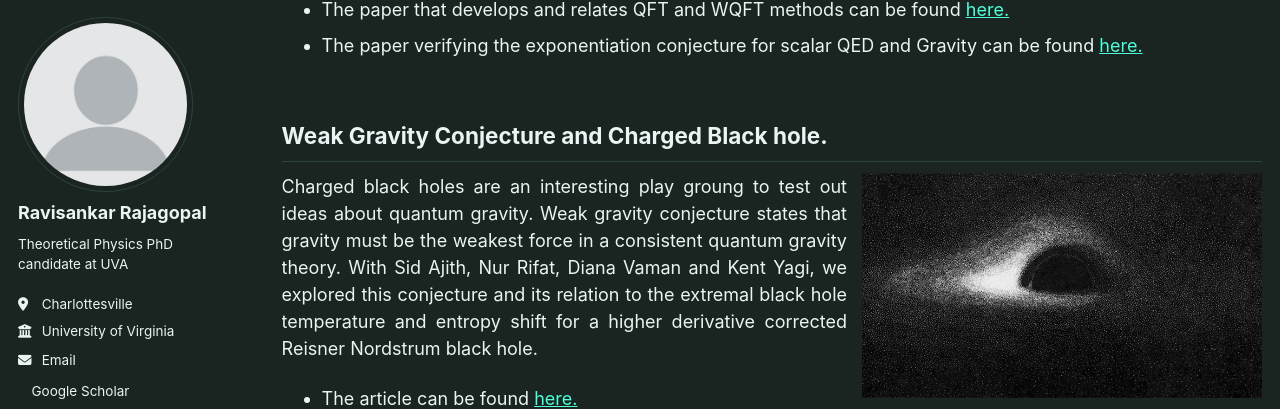
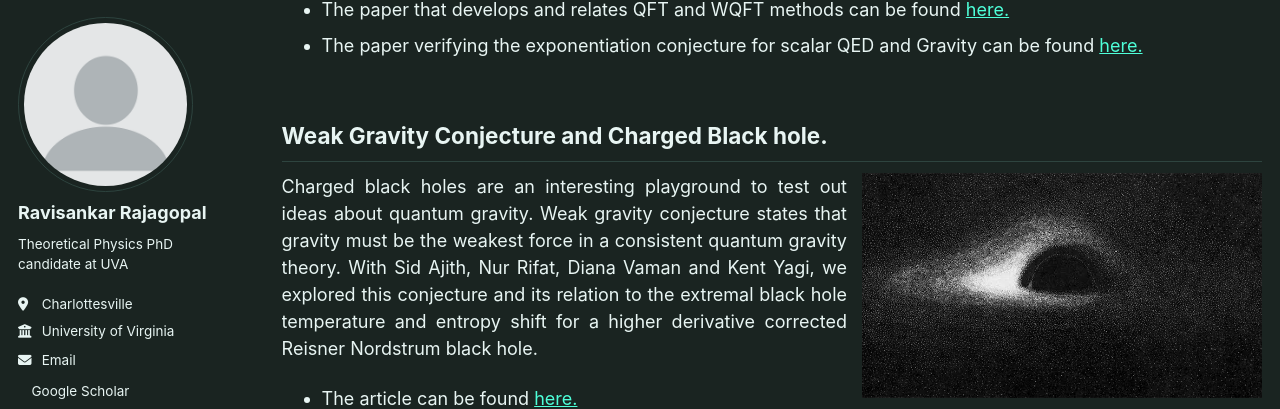
Before and after one commit to ravisankar712/ravisankar712.github.io, a Jekyll site: the page built from _pages/research.html, in a window 1280 px wide and 900 px high, scrolled down 853 px. Shown: the part 84-493 px from the top of the window. Built offline with Jekyll 4.4.1, drawn with Linux system fonts in a browser that asks for light colours; a style sheet for code colours, icons or effects is not loaded.

Commit message:
Update research.html

```diff
--- a/_pages/research.html
+++ b/_pages/research.html
@@ -44,7 +44,7 @@ the potential, where previous results only went up to three orders.
 <div style="overflow: hidden;">
   <img src="/images/blackhole.jpeg" style="float: right; margin: 0 0 10px 15px; width: 400px;">
   <p style="text-align: justify;">
-    Charged black holes are an interesting play groung to test out ideas about quantum gravity. Weak gravity conjecture states that gravity must be the weakest
+    Charged black holes are an interesting playground to test out ideas about quantum gravity. Weak gravity conjecture states that gravity must be the weakest
     force in a consistent quantum gravity theory. With Sid Ajith, Nur Rifat, Diana Vaman and Kent Yagi, we explored this conjecture and its relation to
     the extremal black hole temperature and entropy shift for a higher derivative corrected Reisner Nordstrum black hole.
   </p>
```
